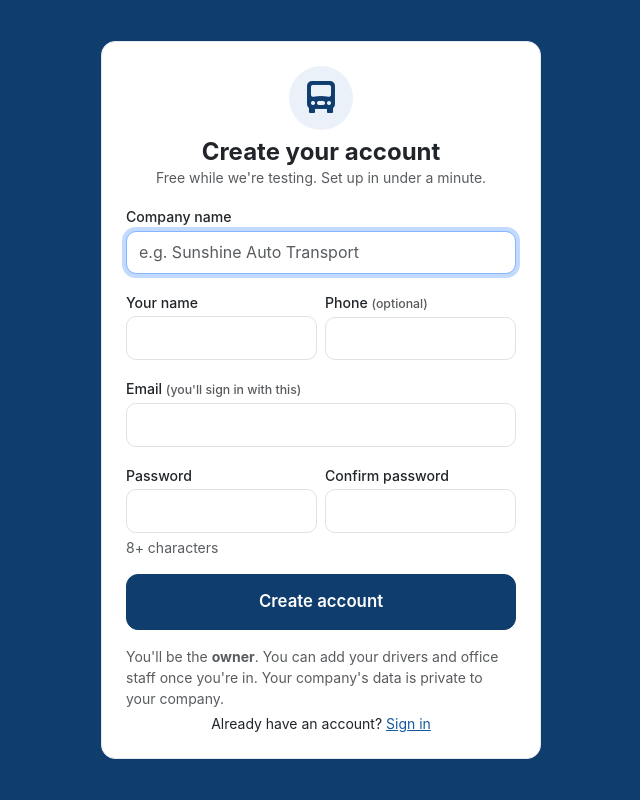
After one commit to edhylanddev/vehicle-transport-manager, a Flask app: page /signup in a window 1280 px wide. The commit adds this page. Shown: the whole page, without its empty margins (319-959 px from the left). Run offline with Flask 3, Linux system fonts and the light colour scheme; some libraries are stand-ins or nearby versions.

Commit message:
Self-service sign-up: anyone can create a company account
- /signup creates a new company with the person as Owner and signs them in;
  'Create a company account' on the login page, landing page and app page
- Each company's data stays separate (already scoped by company); new companies
  see a Getting started checklist on an empty dashboard
- Spam guards: honeypot field, per-IP daily limit, global hourly cap;
  ALLOW_SIGNUP=0 closes sign-ups
- /admin (SUPERADMIN_EMAILS only): every company that signed up, with owner,
  sign-up date, people/loads/expenses counts and last activity

Co-Authored-By: Claude Opus 5.5 <noreply@anthropic.com>
Claude-Session: https://claude.ai/code/session_01C4mk6ejQdVVCDwJeXfzwvH

```diff
--- a/app/__init__.py
+++ b/app/__init__.py
@@ -41,9 +41,10 @@ def create_app(env=None):
             return user
         return None
 
-    from .blueprints import auth, main, loads, inspections, customers, expenses, team, trucks, reports, settings
+    from .blueprints import (admin, auth, main, loads, inspections, customers, expenses, team, trucks, reports,
+                             settings)
     for bp in (auth.bp, main.bp, loads.bp, inspections.bp, customers.bp, expenses.bp,
-               team.bp, trucks.bp, reports.bp, settings.bp):
+               team.bp, trucks.bp, reports.bp, settings.bp, admin.bp):
         app.register_blueprint(bp)
 
     from . import filters
@@ -55,7 +56,10 @@ def create_app(env=None):
     @app.context_processor
     def inject_globals():
         ua = request.headers.get("User-Agent", "")
+        from .blueprints.admin import is_superadmin
+        from flask_login import current_user
         return {
+            "IS_SUPERADMIN": is_superadmin(current_user),
             "APP_NAME": app.config["APP_NAME"],
             "IN_ANDROID_APP": "VTMApp/" in ua,
         }
--- /dev/null
+++ b/app/blueprints/admin.py
@@ -0,0 +1,35 @@
+"""Platform admin: every company that has signed up. Only for SUPERADMIN_EMAILS."""
+from flask import Blueprint, abort, current_app, render_template
+from flask_login import current_user, login_required
+
+from ..extensions import db
+from ..models import Company, Expense, Load, User
+
+bp = Blueprint("admin", __name__, url_prefix="/admin")
+
+
+def is_superadmin(user):
+    return bool(user and user.is_authenticated and user.email.lower() in current_app.config["SUPERADMIN_EMAILS"])
+
+
+@bp.route("/")
+@login_required
+def companies():
+    if not is_superadmin(current_user):
+        abort(404)
+
+    def per_company(q, col):
+        return dict(q.with_entities(col, db.func.count()).group_by(col).all())
+
+    loads = per_company(Load.query, Load.company_id)
+    users = per_company(User.query, User.company_id)
+    expenses = per_company(Expense.query, Expense.company_id)
+    last_login = dict(db.session.query(User.company_id, db.func.max(User.last_login_at)).group_by(User.company_id).all())
+    last_load = dict(db.session.query(Load.company_id, db.func.max(Load.created_at)).group_by(Load.company_id).all())
+    owners = {}
+    for u in User.query.filter_by(role="owner").order_by(User.id).all():
+        owners.setdefault(u.company_id, u)
+    rows = [{"co": c, "owner": owners.get(c.id), "loads": loads.get(c.id, 0), "users": users.get(c.id, 0),
+             "expenses": expenses.get(c.id, 0), "last_login": last_login.get(c.id), "last_load": last_load.get(c.id)}
+            for c in Company.query.order_by(Company.created_at.desc()).all()]
+    return render_template("admin/companies.html", rows=rows)
--- a/app/blueprints/auth.py
+++ b/app/blueprints/auth.py
@@ -1,11 +1,14 @@
+import re
+import threading
+import time
 from datetime import timedelta
 from urllib.parse import urlparse
 
-from flask import Blueprint, current_app, flash, redirect, render_template, request, url_for
+from flask import Blueprint, abort, current_app, flash, redirect, render_template, request, url_for
 from flask_login import current_user, login_required, login_user, logout_user
 
 from ..extensions import db
-from ..models import User, utcnow
+from ..models import Company, User, ROLE_OWNER, utcnow
 
 bp = Blueprint("auth", __name__)
 
@@ -49,6 +52,76 @@ def login():
     return render_template("auth/login.html", email=email)
 
 
+# --------------------------------------------------------------- self-service sign-up
+
+_signup_lock = threading.Lock()
+_signups_by_ip = {}  # ip -> [timestamps]; per worker process, a light brake on scripted sign-ups
+EMAIL_RE = re.compile(r"^[^@\s]+@[^@\s]+\.[^@\s]+$")
+
+
+def _ip_allowed(ip):
+    now = time.time()
+    with _signup_lock:
+        recent = [t for t in _signups_by_ip.get(ip, []) if now - t < 86400]
+        _signups_by_ip[ip] = recent
+        return len(recent) < current_app.config["SIGNUPS_PER_IP_PER_DAY"]
+
+
+def _ip_record(ip):
+    with _signup_lock:
+        _signups_by_ip.setdefault(ip, []).append(time.time())
+
+
+@bp.route("/signup", methods=["GET", "POST"])
+def signup():
+    if not current_app.config["ALLOW_SIGNUP"]:
+        abort(404)
+    if current_user.is_authenticated:
+        return redirect(url_for("main.dashboard"))
+    form = {k: (request.form.get(k) or "").strip() for k in ("company", "name", "email", "phone")}
+    if request.method == "POST":
+        form["email"] = form["email"].lower()
+        pw = request.form.get("password") or ""
+        errors = []
+        if request.form.get("website"):  # honeypot: humans never see this field
+            abort(400)
+        if not form["company"]:
+            errors.append("Enter your company name.")
+        if not form["name"]:
+            errors.append("Enter your name.")
+        if not EMAIL_RE.match(form["email"]):
+            errors.append("Enter a valid email address.")
+        elif User.query.filter_by(email=form["email"]).first():
+            errors.append("There's already an account with that email. Sign in instead.")
+        if len(pw) < 8:
+            errors.append("Password must be at least 8 characters.")
+        elif pw != request.form.get("confirm_password"):
+            errors.append("Passwords don't match.")
+        ip = request.remote_addr or "?"
+        recent = Company.query.filter(Company.created_at >= utcnow() - timedelta(hours=1)).count()
+        if not errors and (not _ip_allowed(ip) or recent >= current_app.config["SIGNUPS_PER_HOUR"]):
+            errors.append("Too many new accounts right now. Please try again later.")
+        if errors:
+            for e in errors:
+                flash(e, "danger")
+            return render_template("auth/signup.html", form=form), 400
+        co = Company(name=form["company"][:150], phone=form["phone"][:40] or None, email=form["email"])
+        db.session.add(co)
+        db.session.flush()
+        u = User(company_id=co.id, name=form["name"][:120], email=form["email"], phone=form["phone"][:40] or None,
+                 role=ROLE_OWNER)
+        u.set_password(pw)
+        u.last_login_at = utcnow()
+        db.session.add(u)
+        db.session.commit()
+        _ip_record(ip)
+        current_app.logger.info("New company signed up: %s (%s)", co.name, u.email)
+        login_user(u, remember=True)
+        flash(f"Welcome, {u.name.split(' ')[0]}! Your account for {co.name} is ready.", "success")
+        return redirect(url_for("main.dashboard"))
+    return render_template("auth/signup.html", form=form)
+
+
 @bp.route("/logout", methods=["POST"])
 @login_required
 def logout():
--- a/app/templates/auth/login.html
+++ b/app/templates/auth/login.html
@@ -24,7 +24,11 @@
         </div>
         <button class="btn btn-primary w-100 big-action">Sign in</button>
       </form>
-      <p class="text-muted small text-center mt-3 mb-0">Forgot your password? Ask the company owner to reset it.</p>
+      {% if config.ALLOW_SIGNUP %}
+      <div class="text-center mt-3"><span class="small text-muted">New here?</span>
+        <a class="btn btn-outline-primary w-100 mt-1" href="{{ url_for('auth.signup') }}">Create a company account</a></div>
+      {% endif %}
+      <p class="text-muted small text-center mt-3 mb-0">Forgot your password? Drivers and office staff: ask your company owner to reset it.</p>
     </div>
   </div>
 </div>
--- /dev/null
+++ b/app/templates/auth/signup.html
@@ -0,0 +1,47 @@
+{% extends "base.html" %}
+{% block title %}Create your account · {{ APP_NAME }}{% endblock %}
+{% block public %}
+<div class="min-vh-100 d-flex align-items-center justify-content-center p-3" style="background:var(--brand)">
+  <div class="card w-100" style="max-width:440px">
+    <div class="card-body p-4">
+      <div class="text-center mb-3">
+        <div class="d-inline-flex align-items-center justify-content-center rounded-circle mb-2" style="width:64px;height:64px;background:#eaf1f9">
+          <i class="bi bi-truck-front-fill fs-2 text-brand"></i>
+        </div>
+        <h1 class="h4 fw-bold mb-0">Create your account</h1>
+        <div class="text-muted small">Free while we're testing. Set up in under a minute.</div>
+      </div>
+      {% include "_flashes.html" %}
+      <form method="post" novalidate>
+        <input type="hidden" name="csrf_token" value="{{ csrf_token() }}">
+        {# honeypot for bots — hidden from people #}
+        <div style="position:absolute;left:-5000px" aria-hidden="true"><label>Website <input name="website" tabindex="-1" autocomplete="off"></label></div>
+        <div class="mb-3">
+          <label class="form-label" for="company">Company name</label>
+          <input class="form-control" id="company" name="company" value="{{ form.company }}" maxlength="150" required autofocus placeholder="e.g. Sunshine Auto Transport">
+        </div>
+        <div class="row g-2 mb-3">
+          <div class="col-sm-6"><label class="form-label" for="name">Your name</label>
+            <input class="form-control" id="name" name="name" value="{{ form.name }}" maxlength="120" required autocomplete="name"></div>
+          <div class="col-sm-6"><label class="form-label" for="phone">Phone <small class="text-muted">(optional)</small></label>
+            <input class="form-control" id="phone" name="phone" type="tel" value="{{ form.phone }}" maxlength="40" autocomplete="tel"></div>
+        </div>
+        <div class="mb-3">
+          <label class="form-label" for="email">Email <small class="text-muted">(you'll sign in with this)</small></label>
+          <input class="form-control" id="email" name="email" type="email" value="{{ form.email }}" required autocomplete="email">
+        </div>
+        <div class="row g-2 mb-3">
+          <div class="col-sm-6"><label class="form-label" for="password">Password</label>
+            <input class="form-control" id="password" name="password" type="password" minlength="8" required autocomplete="new-password">
+            <div class="form-text">8+ characters</div></div>
+          <div class="col-sm-6"><label class="form-label" for="confirm_password">Confirm password</label>
+            <input class="form-control" id="confirm_password" name="confirm_password" type="password" required autocomplete="new-password"></div>
+        </div>
+        <button class="btn btn-primary w-100 big-action">Create account</button>
+      </form>
+      <p class="small text-muted mt-3 mb-1">You'll be the <b>owner</b>. You can add your drivers and office staff once you're in. Your company's data is private to your company.</p>
+      <p class="text-center small mb-0">Already have an account? <a href="{{ url_for('auth.login') }}">Sign in</a></p>
+    </div>
+  </div>
+</div>
+{% endblock %}
--- a/app/templates/base.html
+++ b/app/templates/base.html
@@ -38,6 +38,9 @@
           {% endif %}
           {% if current_user.is_owner %}
           <li><a class="dropdown-item" href="{{ url_for('settings.company') }}"><i class="bi bi-gear me-2"></i>Company settings</a></li>
+          {% endif %}
+          {% if IS_SUPERADMIN %}
+          <li><a class="dropdown-item" href="{{ url_for('admin.companies') }}"><i class="bi bi-buildings me-2"></i>All companies (admin)</a></li>
           {% endif %}
           {% if not IN_ANDROID_APP %}
           <li><a class="dropdown-item" href="{{ url_for('main.app_download') }}"><i class="bi bi-android2 me-2"></i>Get the Android app</a></li>
--- a/app/templates/main/app_download.html
+++ b/app/templates/main/app_download.html
@@ -15,7 +15,7 @@
       <li>Tap <b>Download the app</b> above. If Chrome warns that the file might be harmful, tap <b>Download anyway</b>.</li>
       <li>Open the downloaded file (pull down your notifications, or open <b>Files → Downloads</b>).</li>
       <li>If asked, allow your browser to <b>install unknown apps</b>, then go back and tap <b>Install</b>.</li>
-      <li>Open the app and sign in with the email and password from your company.</li>
+      <li>Open the app and sign in with the email and password from your company{% if config.ALLOW_SIGNUP %} — or tap <b>Create a company account</b> if you're new{% endif %}.</li>
     </ol>
     <p class="small text-muted mb-0">The app checks for updates when it opens and will offer the new version. When the camera or location is requested, tap <b>Allow</b> — it's used for vehicle photos and to stamp where pickups and deliveries happen.</p>
   {% else %}
```
Also changed, not shown: app/blueprints/main.py (+14 -2 lines), app/config.py (+7 -0 lines), app/templates/admin/companies.html (added, +25 -0 lines), app/templates/main/dashboard_staff.html (+13 -0 lines), app/templates/main/landing.html (+5 -2 lines), tests/test_app.py (+62 -0 lines), 1 other file.
